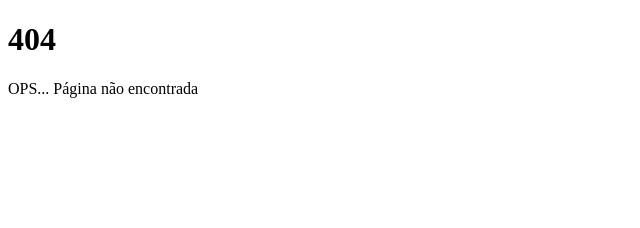
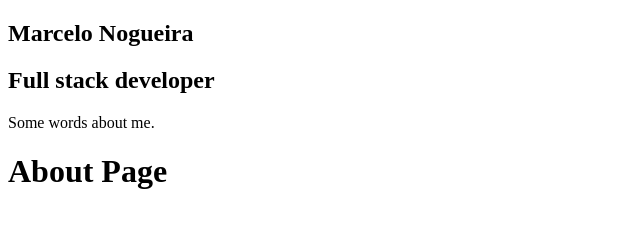
Before and after one commit to locemarn/my-blog, a Gatsby site: page /about in a window 1280 px wide. Before the commit this address had no page. Shown: the whole page, without its empty margins (0-640 px from the left). Built offline with nearby package versions, Linux system fonts and the light colour scheme; Gatsby itself is replaced by a stand-in of ours.

Commit message:
crate the first component

```diff
--- /dev/null
+++ b/src/components/Profile/index.js
@@ -0,0 +1,15 @@
+import React from 'react'
+
+const Profile = () => (
+    <>
+      <div className="Profile-wrapper">
+        <h1>Marcelo Nogueira</h1>
+        <h2>Full stack developer</h2>
+        <p>
+          Some words about me.
+        </p>
+      </div>
+    </>
+)
+
+export default Profile
--- a/src/components/layout.js
+++ b/src/components/layout.js
@@ -1,11 +1,14 @@
 import React from "react"
 import PropTypes from "prop-types"
+import Profile from './Profile'
 
 const Layout = ({ children }) => {
-
   return (
     <>
-        <main>{children}</main>
+      <aside>
+        <Profile />
+      </aside>
+      <main>{children}</main>
     </>
   )
 }
--- /dev/null
+++ b/src/pages/about.js
@@ -0,0 +1,14 @@
+import React from 'react'
+
+
+import Layout from "../components/layout"
+import SEO from "../components/seo"
+
+const AboutPage = () => (
+  <Layout>
+    <SEO title='About' />
+    <h1>About Page</h1>
+  </Layout>
+)
+
+export default AboutPage
--- a/src/pages/index.js
+++ b/src/pages/index.js
@@ -1,4 +1,5 @@
 import React from "react"
+import {Link} from 'gatsby'
 
 import Layout from "../components/layout"
 import SEO from "../components/seo"
```
